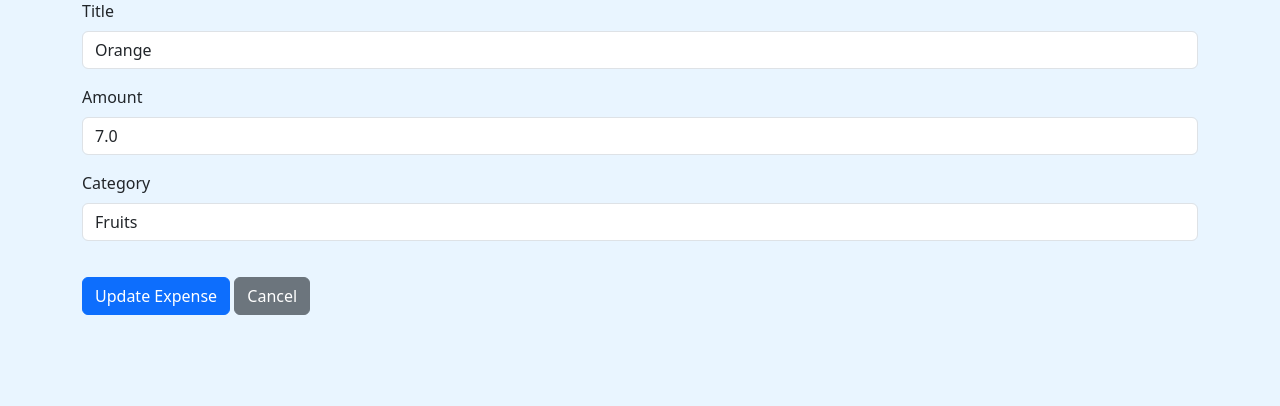
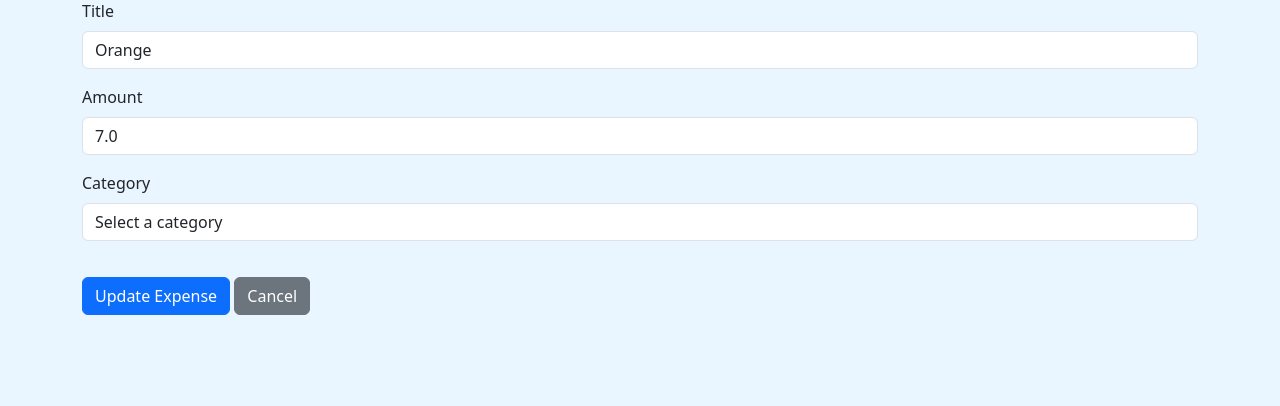
Before and after one commit to mim-1999/expense-tracker, a Flask app: page /edit-expense/2 in a window 1280 px wide. Shown: the part 151-557 px from the top of the page. Run offline with Flask 3, Linux system fonts and the light colour scheme; data comes from the database, SQL or seed files in the repository; both versions use the stored data as it was after the commit.

Commit message:
Added category dropdown

```diff
--- a/app/templates/edit_expense.html
+++ b/app/templates/edit_expense.html
@@ -19,7 +19,16 @@
 
     <div class="mb-3">
         <label class="form-label">Category</label>
-        <input type="text" name="category" value="{{ expense.category }}" class="form-control" required>
+        <select name="category" class="form-control" required>
+            <option value="">Select a category</option>
+            <option value="Food" {% if expense.category=="Food" %}selected{% endif %}>Food</option>
+            <option value="Transport" {% if expense.category=="Transport" %}selected{% endif %}>Transport</option>
+            <option value="Shopping" {% if expense.category=="Shopping" %}selected{% endif %}>Shopping</option>
+            <option value="Bills" {% if expense.category=="Bills" %}selected{% endif %}>Bills</option>
+            <option value="Entertainment" {% if expense.category=="Entertainment" %}selected{% endif %}>Entertainment
+            </option>
+            <option value="Other" {% if expense.category=="Other" %}selected{% endif %}>Other</option>
+        </select>
     </div>
 
     <button class="btn btn-primary">
--- a/app/templates/index.html
+++ b/app/templates/index.html
@@ -2,7 +2,7 @@
 
 {% block content %}
 
-<h1>Expense Tracker</h1>
+<h1 class="mb-4">Expense Dashboard</h1>
 
 <a href="{{ url_for('main.add_expense') }}" class="btn btn-primary mb-3">
     Add Expense
@@ -21,7 +21,7 @@
             <th>Amount</th>
             <th>Category</th>
             <th>Date</th>
-            <th>Action</th>
+            <th>Actions</th>
         </tr>
     </thead>
 
```
Also changed, not shown: app/templates/add_expense.html (+9 -1 lines), instance/expense_tracker.db.
